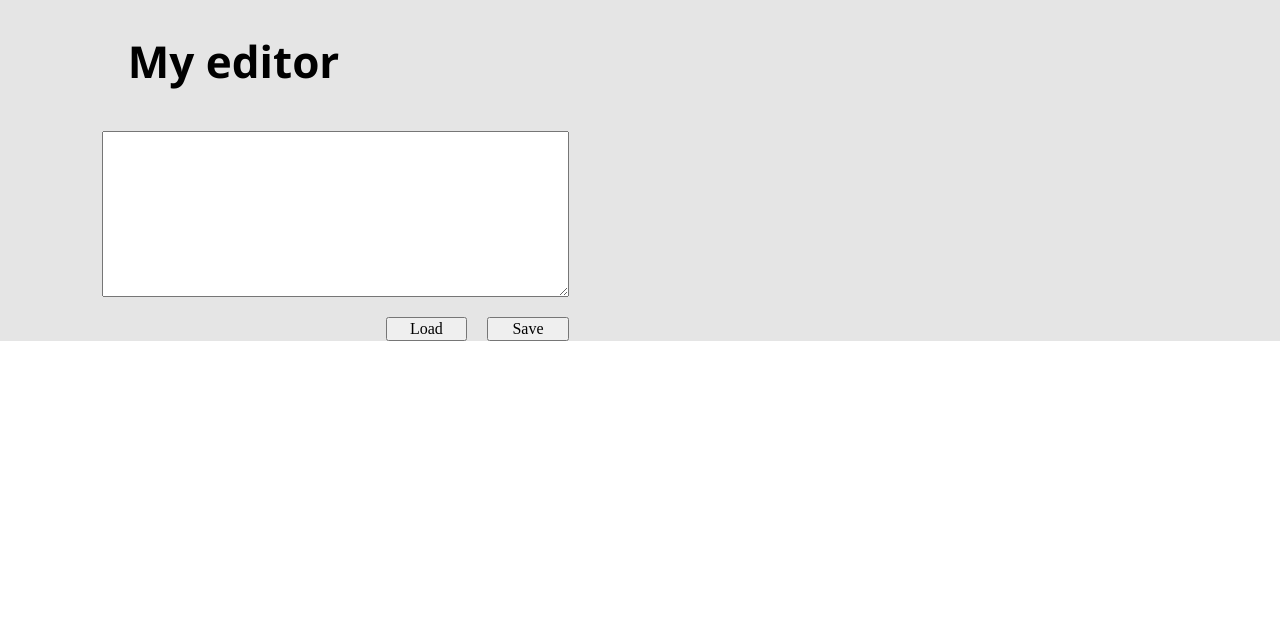
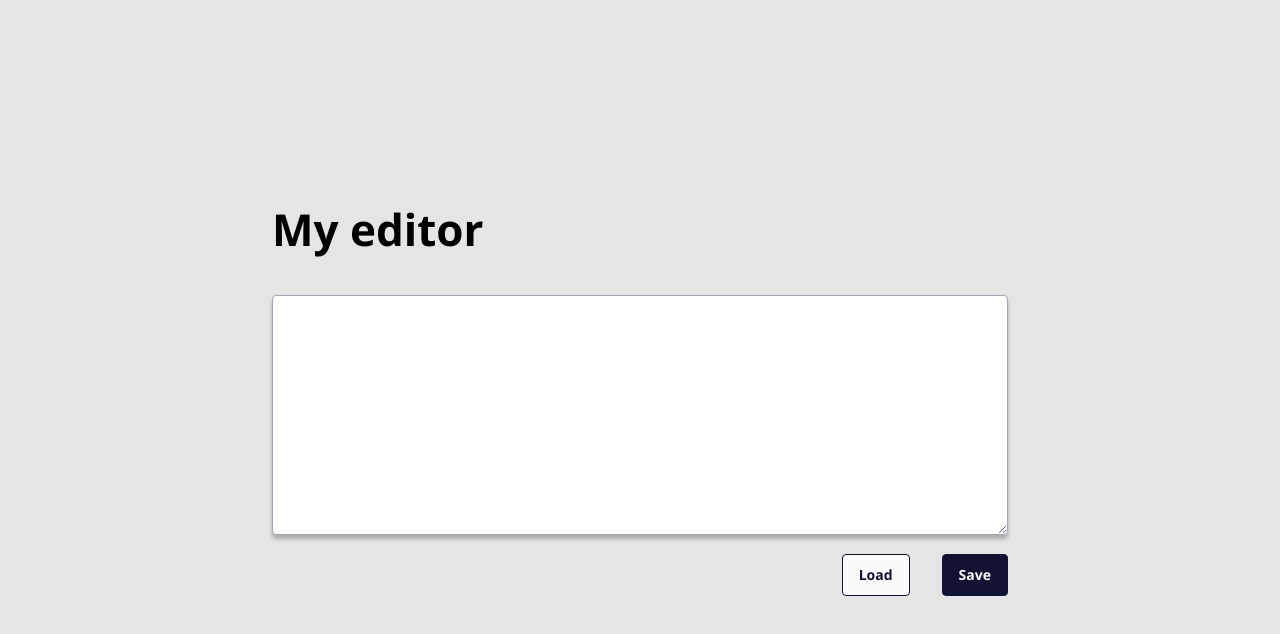
Before and after one commit to tomasz-kwietniewski/simple-editor, a website built with webpack: page src/pages/index.html in a window 1280 px wide. Built offline with nearby package versions, Linux system fonts and the light colour scheme.

Commit message:
corrected layout and js

```diff
--- a/src/js/index.js
+++ b/src/js/index.js
@@ -1,32 +1,26 @@
-import '../scss/main.scss';
+import "../scss/main.scss";
 
 /* place your code below */
 
-console.log('HELLO 🚀')
+console.log("HELLO 🚀");
 
-const entry = localStorage.getItem('entry');
-let result = '';
+/*const entry = localStorage.getItem("entry");
+let result = "";
 
 if (entry) {
     console.log(`wartość entry: ${entry}`);
     result = entry;
-}
+}*/
 
-const entryTextarea = document.querySelector('.textarea--js');
-entryTextarea.value = result;
+const entryTextarea = document.querySelector(".textarea--js");
+/*entryTextarea.value = result;*/
 
-const buttonSave = document.querySelector('.save--js');
-console.log(buttonSave);
+const buttonSave = document.querySelector(".save--js");
+buttonSave.addEventListener("click", () => {
+  localStorage.setItem("entry", entryTextarea.value);
+});
 
-buttonSave.addEventListener('click', () => {
-    localStorage.setItem('entry', entryTextarea.value);
-}
-)
-
-const buttonLoad = document.querySelector('.load--js');
-console.log(buttonLoad);
-
-buttonLoad.addEventListener('click', () => {
-    localStorage.getItem('entry', entryTextarea.value);
-}
-)
+const buttonLoad = document.querySelector(".load--js");
+buttonLoad.addEventListener("click", () => {
+  entryTextarea.value = localStorage.getItem("entry");
+});
--- a/src/pages/index.html
+++ b/src/pages/index.html
@@ -4,16 +4,15 @@
     <meta charset="UTF-8" />
     <meta name="viewport" content="width=device-width, initial-scale=1.0" />
     <title>My editor homework week 9</title>
-
   </head>
   <body>
-    <main class="main">
-      <h1>My editor</h1>
-      <textarea class="textarea textarea--js">
-
-      </textarea>
-      <button class="load load--js">Load</button>
-      <button class="save save--js">Save</button>
+    <main class="editor">
+      <h1 class="editor__header">My editor</h1>
+      <textarea aria-label = "Enter something about you" class="editor__textarea textarea--js" placeholder="Enter something about you"> </textarea>
+      <div class="editor__buttons">
+        <button class="load load--js">Load</button>
+        <button class="save save--js">Save</button>
+      </div>
     </main>
   </body>
 </html>
--- a/src/scss/main.scss
+++ b/src/scss/main.scss
@@ -4,37 +4,68 @@
 @import "modules/hello.scss";
 @import url("https://fonts.googleapis.com/css2?family=Open+Sans:wght@300;400;700&display=swap");
 
-.main {
-  background: #e5e5e5;
-  display: grid;
-  grid-template-columns: repeat(12, 1fr);
-  grid-gap: 20px;
+html {
+  box-sizing: border-box;
 }
 
-h1 {
-  grid-column: 2/4;
-  width: 264px;
-  height: 52px;
-  top: 216px;
-  font-family: Open Sans;
-  font-style: normal;
-  font-weight: 600;
-  font-size: 44px;
-  line-height: 64px;
-  color: #000000;
+*,
+*::before,
+*:after {
+  box-sizing: inherit;
+}
+
+body {
+  background: #e5e5e5;
+  font-family: "Open Sans";
+  display: flex;
   align-items: center;
-  text-align: center;
+  justify-content: center;
+  min-height: 100vh;
+  padding: 16px;
+}
+
+.editor {
+  width: 100%;
+  max-width: 736px;
+  &__buttons {
+    margin: 16px 0 0 0;
+    display: flex;
+    justify-content: flex-end;
+  }
+  &__header {
+    font-size: 44px;
+    margin: 0 0 40px;
+  }
+  &__textarea {
+    width: 100%;
+    min-height: 240px;
+    font-size: 14px;
+    padding: 16px;
+    border: 1px solid #a1a4b1;
+    border-radius: 4px;
+    box-shadow: 0px 4px 4px rgba(0, 0, 0, 0.25);
+  }
 }
 
 .load {
-  grid-column: 4;
+  padding: 12px 16px;
+  background: #fafafc;
+  border: 1px solid #121232;
+  border-radius: 4px;
+  font-weight: 600;
+  font-size: 14px;
+  line-height: 16px;
+  color: #121232;
 }
 
 .save {
-  grid-column: 5;
+  padding: 12px 16px;
+  background: #121232;
+  border: 1px solid #121232;
+  border-radius: 4px;
+  font-weight: 600;
+  font-size: 14px;
+  line-height: 16px;
+  color: #fafafc;
+  margin-left: 32px;
 }
-
-.textarea {
-  grid-column: 2 / 6;
-  height: 160px;
-}
```
